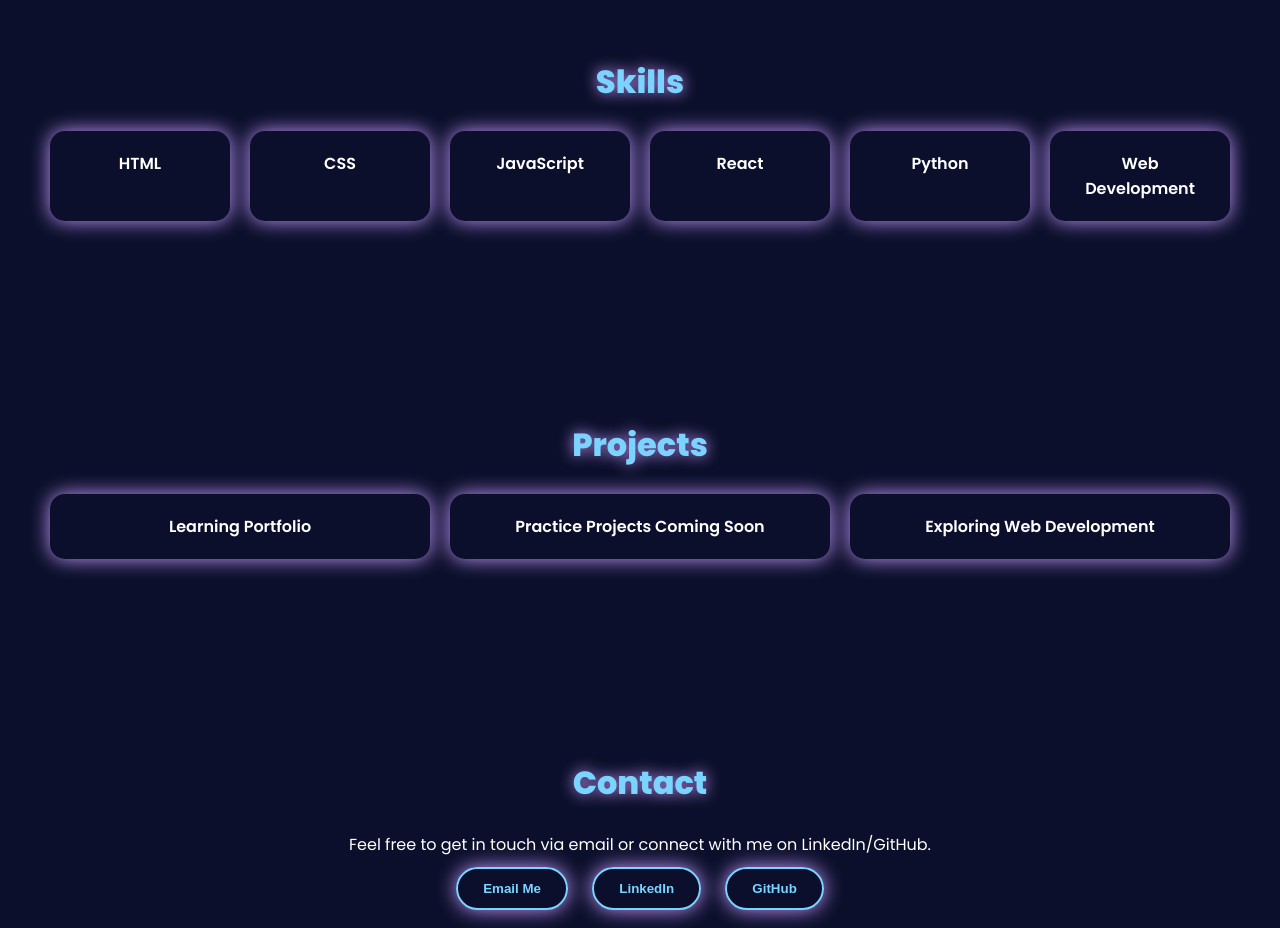
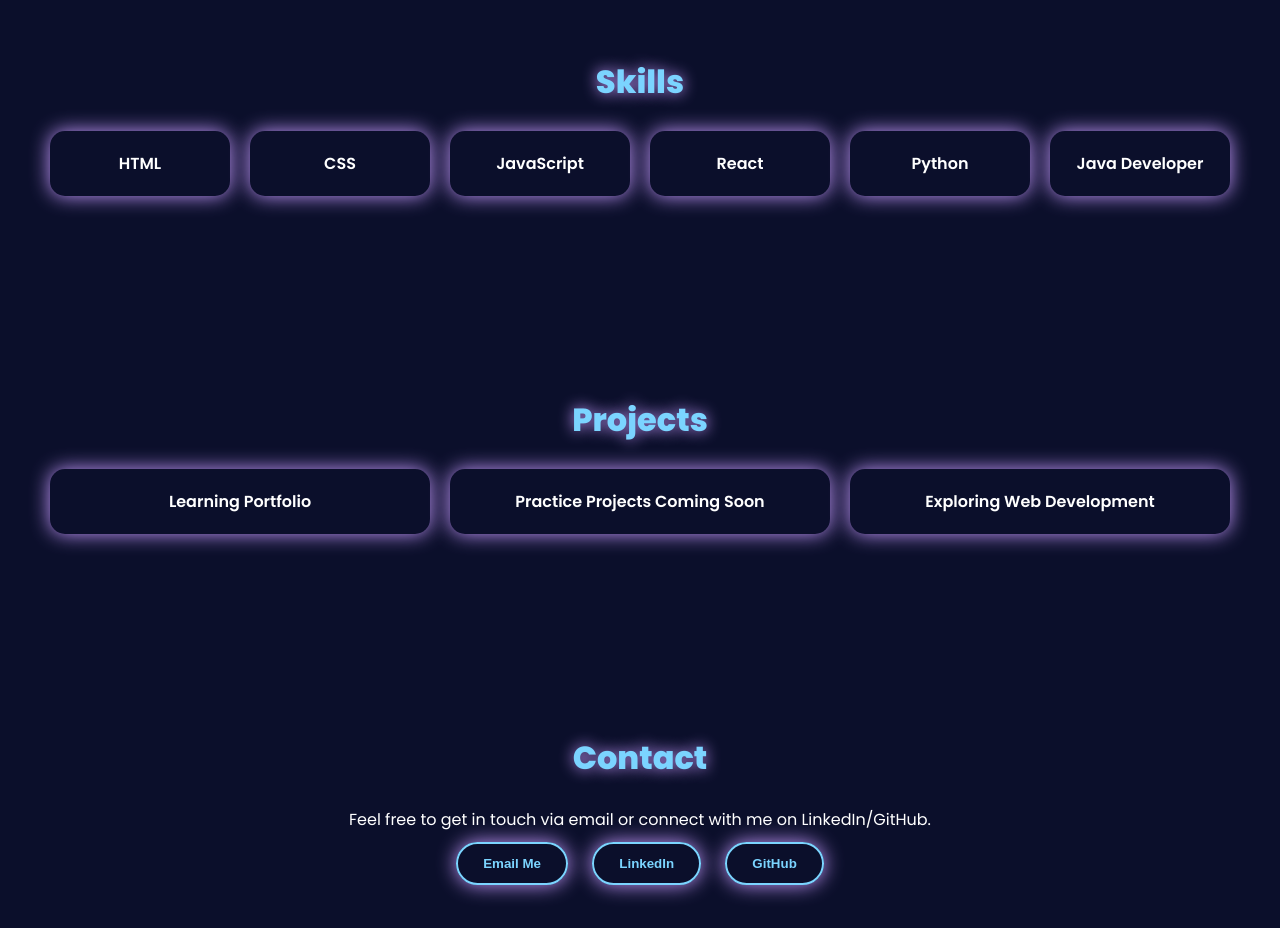
Before and after one commit to jafran705/Portfolio, a plain HTML site: page index.html in a window 1280 px wide. Shown: the part 1240-2168 px from the top of the page. Drawn offline with nearby package versions, Linux system fonts and the light colour scheme.

Commit message:
Update index.html

```diff
--- a/index.html
+++ b/index.html
@@ -58,7 +58,7 @@
     <div class="skill-card">JavaScript</div>
     <div class="skill-card">React</div>
     <div class="skill-card">Python</div>
-    <div class="skill-card">Web Development</div>
+    <div class="skill-card">Java Developer</div>
   </div>
 </section>
 
```
